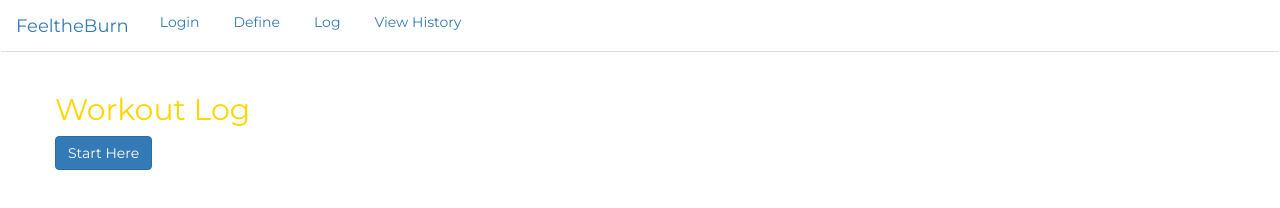
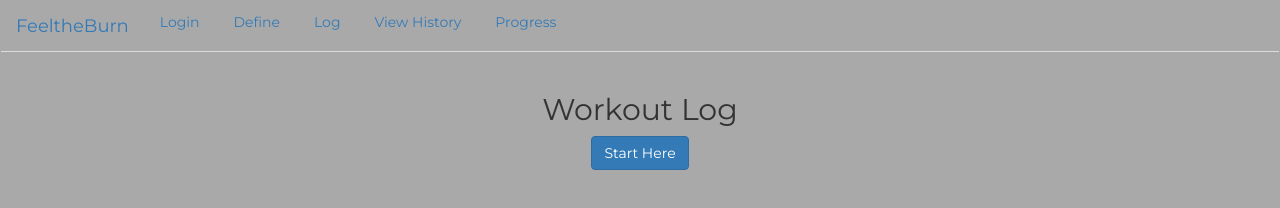
Before and after one commit to alsummers/Workout-Log, a website: page workoutlogClient/index.html in a window 1280 px wide. Drawn offline with nearby package versions, Linux system fonts and the light colour scheme.

Commit message:
more styling/centered

```diff
--- a/workoutlogClient/bower.json
+++ b/workoutlogClient/bower.json
@@ -14,6 +14,7 @@
   ],
   "dependencies": {
     "jquery": "^3.3.1",
-    "bootstrap": "^3.3.7"
+    "bootstrap": "^3.3.7",
+    "chart.js": "^2.7.1"
   }
 }
--- a/workoutlogClient/index.html
+++ b/workoutlogClient/index.html
@@ -33,14 +33,13 @@
     <li><a href="#log" class="disabled" data-toggle="tab">Log</a></li>
     <li><a href="#history" class="disabled" data-toggle="tab">View History</a></li>
     <a href="#update-log" data-toggle="tab" class="disabled" type="hidden"></a>
+    <li><a href="#chart" data-toggle="tab" class="disabled">Progress</a></li>
   </ul>
 </nav>
-  <div class="container" id="home">
-    <div class = "row justify-content-center">
-    <div class = "col">
+
     <div class="tab-content justify-content-center">
-      <div class="tab-pane active">
-        <h2>Workout Log</h2>
+      <div class="tab-pane active" id="home">
+        <div class="row justify-content-center"><h2>Workout Log</h2></div>
         <button type="button" class="btn btn-primary" data-toggle="modal" data-target="#forLogin">
           Start Here
         </button>
@@ -55,7 +54,6 @@
               </div>
             </div>
           </div>
-          </div>
         </div>
         </div>
         <!-- original content data -->
@@ -68,6 +66,7 @@
           <button class="btn btn-primary">Logout</button>
         </div>
       </div>
+    </div>
       <!-- DEFINE -->
       <div class="tab-pane fade" id="define">
         <h2>Define</h2>
@@ -81,7 +80,6 @@
           </select>
           <button id="def-save" class="btn btn-primary">Save</button>
       </div>
-
 
       <div class="tab-pane fade" id="log">
         <h2>log!</h2>
@@ -128,6 +126,12 @@
         </ul>
       </div>
     </div>
+
+    <div class="tab-pane fade" id="chart">
+      <h2>Current Progress</h2>
+      <div></div>
+    </div>
+
 
 
 
--- a/workoutlogClient/main.css
+++ b/workoutlogClient/main.css
@@ -1,7 +1,10 @@
 body {
     font-family: 'Montserrat', sans-serif;
-    color: gold;
+    background: darkgrey;
     height: 100%;
     width: auto;
     position: relative;
 }
+#home {
+    text-align: center;
+}
```
